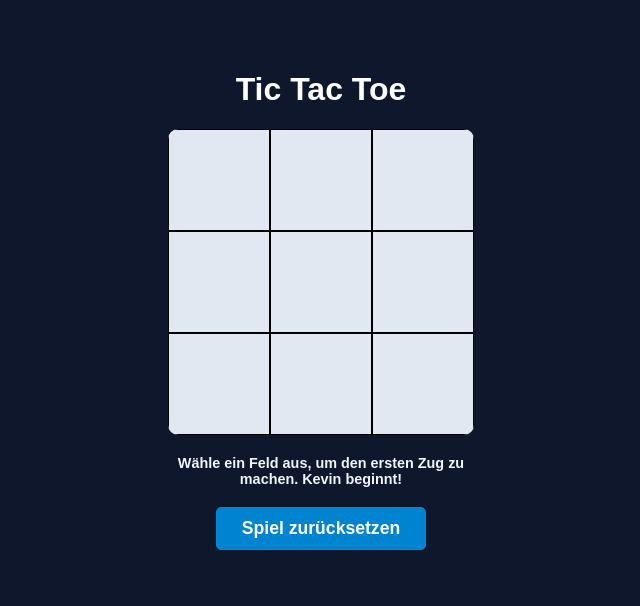
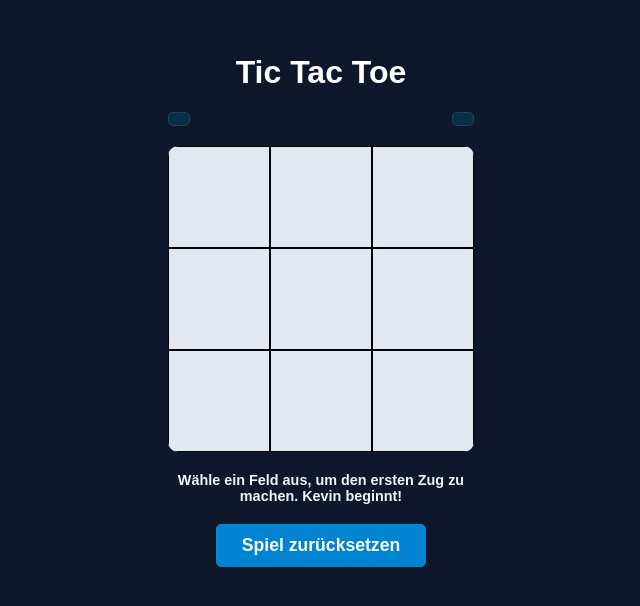
Before and after one commit to khdigital94/Tic-Tac-Toe, a plain HTML site: page index.html in a window 1280 px wide. Shown: the part 108-714 px from the top of the page, without its empty margins (319-959 px from the left). Drawn offline with Linux system fonts and the light colour scheme.

Commit message:
styling player scores

```diff
--- a/app.css
+++ b/app.css
@@ -16,6 +16,24 @@ body {
 
 h1 {
 	color: white;
+}
+
+.playerScores {
+	width: 100%;
+	display: flex;
+	justify-content: space-between;
+	column-gap: 10px;
+	color: white;
+	margin-bottom: 20px;
+}
+
+.playerScores span {
+	padding: 6px 10px;
+	background: #062f4a;
+	border: 1px solid #23445c;
+	border-radius: 5px;
+	display: flex;
+	column-gap: 5px;
 }
 
 #gameBoard {
```
